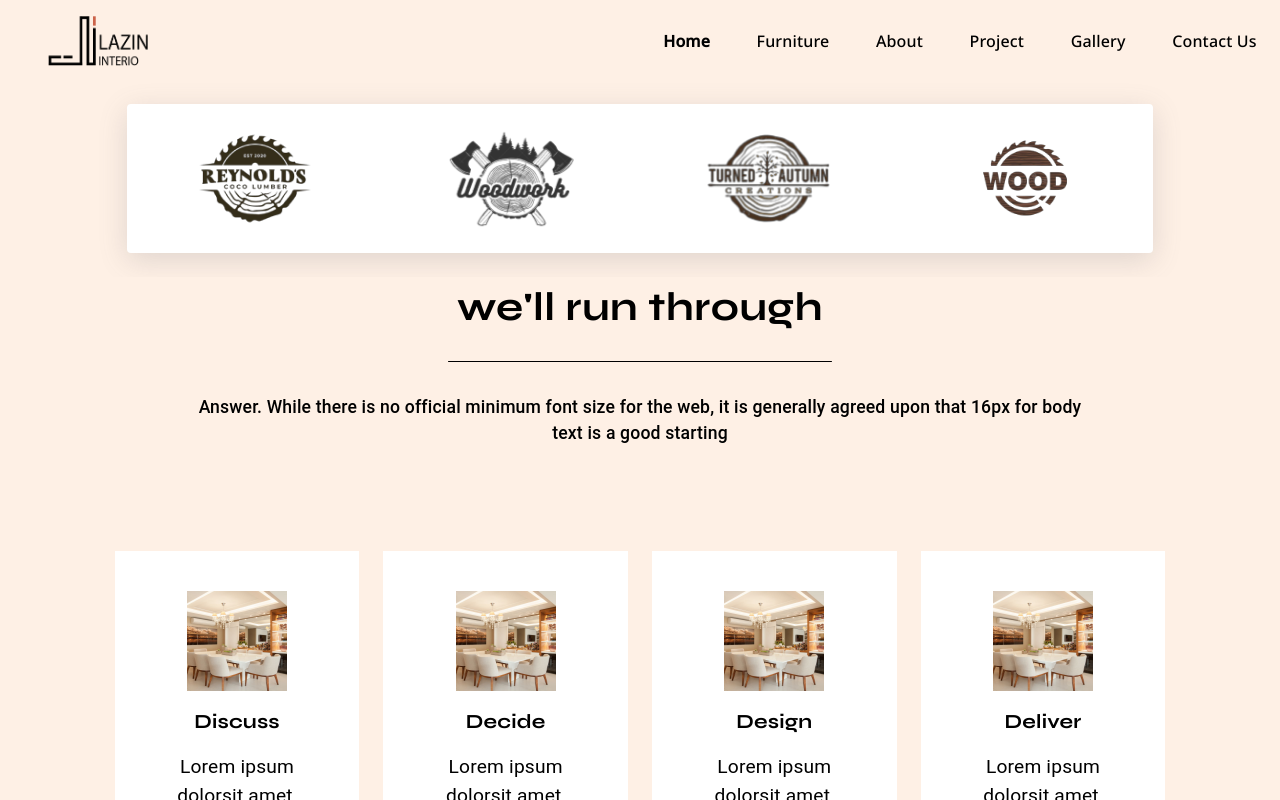
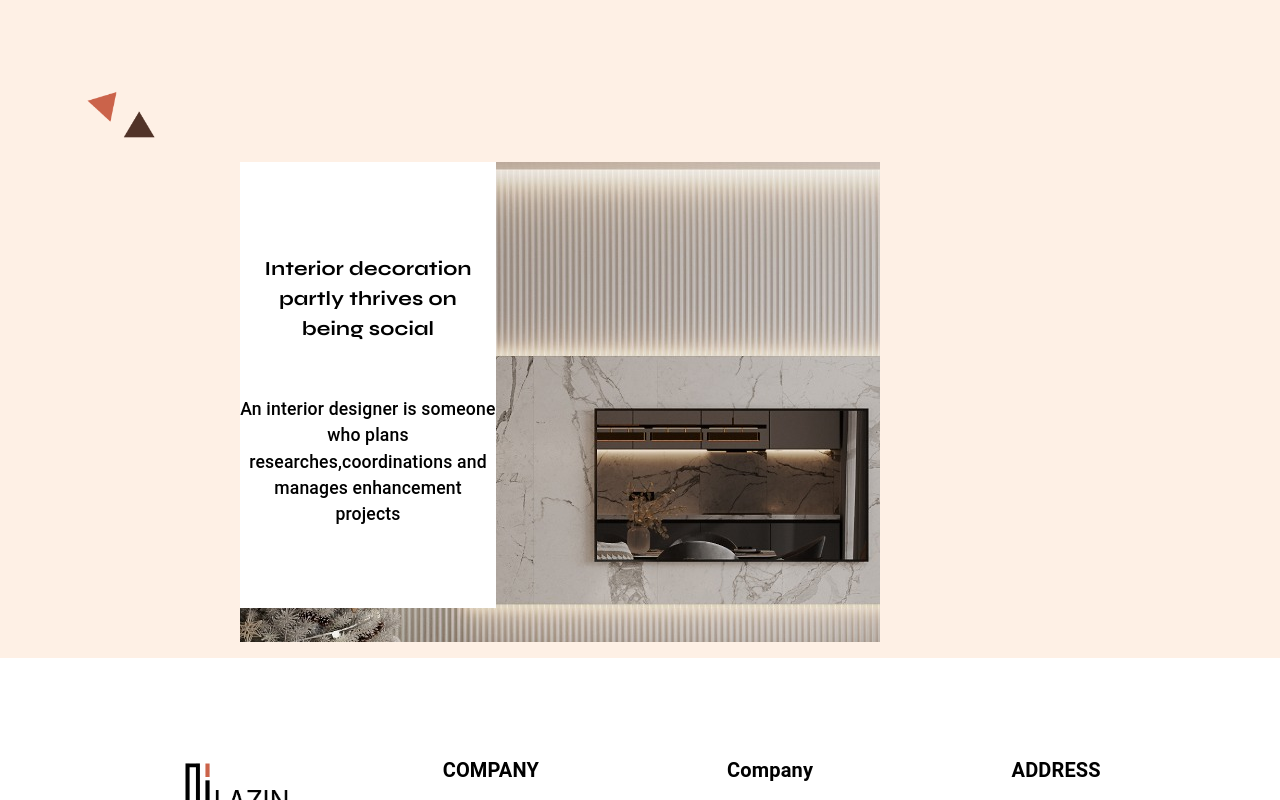
Before and after one commit to 22abhinavtv/Lazin-web-new, a Next.js app: page / in a window 1280 px wide. Shown: the top 800 px of the page. Built offline with nearby package versions, Linux system fonts and the light colour scheme; a web font is replaced by a local one.

Commit message:
some changes are there

```diff
--- a/Components/Home/Banner.tsx
+++ b/Components/Home/Banner.tsx
@@ -1,39 +1,114 @@
-import { MAIN_COLOR, SECONDARY_COLOR } from '@/utils/colors'
-import { Grid, Typography } from '@mui/material'
+import { MAIN_COLOR } from '@/utils/colors'
+import { Grid } from '@mui/material'
+import { Box } from '@mui/system'
 import React from 'react'
-import { HoverButton, PrimaryButton } from '../UI/Button/CustomizedButton'
+import { H3, H4, H5 } from '../UI/Typography/Typography'
 
 export default function Banner() {
 
-    return (
-
-        <Grid py={10} container bgcolor={MAIN_COLOR} sx={{
-            mt: { xs: 7, lg: 10 }, justifyContent: 'center', alignItems: 'center', position: "relative"
-        }}>
-
-            <img width="55%" src="/assets/home/banner/banner.jpeg" alt="" />
+    const bgImage = '/assets/home/banner/banner.jpeg'
 
 
-            <Grid sx={{
-                bgcolor: "white", p: 4,
-                position: 'absolute', top: 40, right: 40
-            }}>
+    return (
+        <Grid container
+            //mt={10}
+            bgcolor={MAIN_COLOR}>
 
-                <Typography variant='h5' sx={{ my: 2, fontFamily: 'Syne' }}>Interior decoration partly <br /> thrives on  being   social</Typography>
+            <Box
+                sx={{ width: "6%", ml: 10, mt: 10 }}
+                component="img"
+                src='/assets/home/banner/shape-2.png'
+            />
 
-                <Typography sx={{ mb: 6 }}>An interior designer is someone who <br />
-                    plans researches,coordinations and
-                    <br />
-                    manages enhancement projects</Typography>
+            <Grid container justifyContent="center"  >
 
-                <Grid container justifyContent="end" sx={{ bgcolor: "white", position: "absolute", bottom: 0, right: 0 }}>
+                <Grid container bgcolor="red" lg={6} sx={{
+                    mr: 20,
+                    mt: 2, mb: 2,
+                    height: '60vh',
+                    backgroundImage: `url(${bgImage})`
+                }}
+                >
+                    <Box width="40%" bgcolor="#ffff" sx={{
+                        height: "fit-content"
+                    }}>
+                        <Box bgcolor="" pt={10} pb={10} justifyContent="center">
 
-                    <HoverButton px={3} bgcolor={SECONDARY_COLOR}>Start your project</HoverButton>
+                            <H4 width="40" fontFamily='Syne' m={1.5} textAlign="center" height="fit-content">Interior decoration partly thrives on being social</H4>
 
+                            <H5 pt={5} width="100%" fontWeight="550" bgcolor="" textAlign="center">An interior designer is someone who
+                                plans researches,coordinations and
+                                manages enhancement projects
+                            </H5>
+
+                        </Box>
+                    </Box>
                 </Grid>
 
+
+
+
             </Grid>
+
 
         </Grid >
     )
 }
+
+
+
+
+
+
+
+
+
+
+
+
+
+
+
+
+
+
+
+// import { MAIN_COLOR, SECONDARY_COLOR } from '@/utils/colors'
+// import { Grid, Typography } from '@mui/material'
+// import React from 'react'
+// import { HoverButton, PrimaryButton } from '../UI/Button/CustomizedButton'
+
+// export default function Banner() {
+
+//     return (
+
+//         <Grid py={10} container bgcolor={MAIN_COLOR} sx={{
+//             mt: { xs: 7, lg: 10 }, justifyContent: 'center', alignItems: 'center', position: "relative"
+//         }}>
+
+//             <img width="55%" src="/assets/home/banner/banner.jpeg" alt="" />
+
+
+//             <Grid sx={{
+//                 bgcolor: "white", p: 4,
+//                 position: 'absolute', top: 40, right: 40
+//             }}>
+
+//                 <Typography variant='h5' sx={{ my: 2, fontFamily: 'Syne' }}>Interior decoration partly <br /> thrives on  being   social</Typography>
+
+//                 <Typography sx={{ mb: 6 }}>An interior designer is someone who <br />
+//                     plans researches,coordinations and
+//                     <br />
+//                     manages enhancement projects</Typography>
+
+//                 <Grid container justifyContent="end" sx={{ bgcolor: "white", position: "absolute", bottom: 0, right: 0 }}>
+
+//                     <HoverButton px={3} bgcolor={SECONDARY_COLOR}>Start your project</HoverButton>
+
+//                 </Grid>
+
+//             </Grid>
+
+//         </Grid >
+//     )
+// }
--- a/Components/Home/HomePage.tsx
+++ b/Components/Home/HomePage.tsx
@@ -13,8 +13,8 @@ export const HomePage = () => {
     return (
         <Grid container>
 
-            {/* <Banner /> */}
-
+            <Banner />
+{/*
             <UsedWoods />
 
             <WorkFlow />
@@ -27,7 +27,7 @@ export const HomePage = () => {
 
             <Testimonials />
 
-            <Consultation />
+            <Consultation /> */}
 
         </Grid >
     )
--- a/Components/Home/UsedWoods.tsx
+++ b/Components/Home/UsedWoods.tsx
@@ -31,7 +31,7 @@ export default function UsedWoods() {
 
     return (
         <Grid item container justifyContent="center" sx={{
-            mt: { xs: 3, lg: 10 },
+            mt: { xs: 3, lg:'' },
             bgcolor: MAIN_COLOR,
             p: 3,
         }}>
--- a/pages/_app.tsx
+++ b/pages/_app.tsx
@@ -34,9 +34,9 @@ function MyApp({ Component, pageProps }: AppProps) {
       </Head>
 
 
-      <NavBar />
+      {/* <NavBar />
 
-      <MobileNavBar />
+      <MobileNavBar /> */}
 
 
       <Component {...pageProps} />
```
